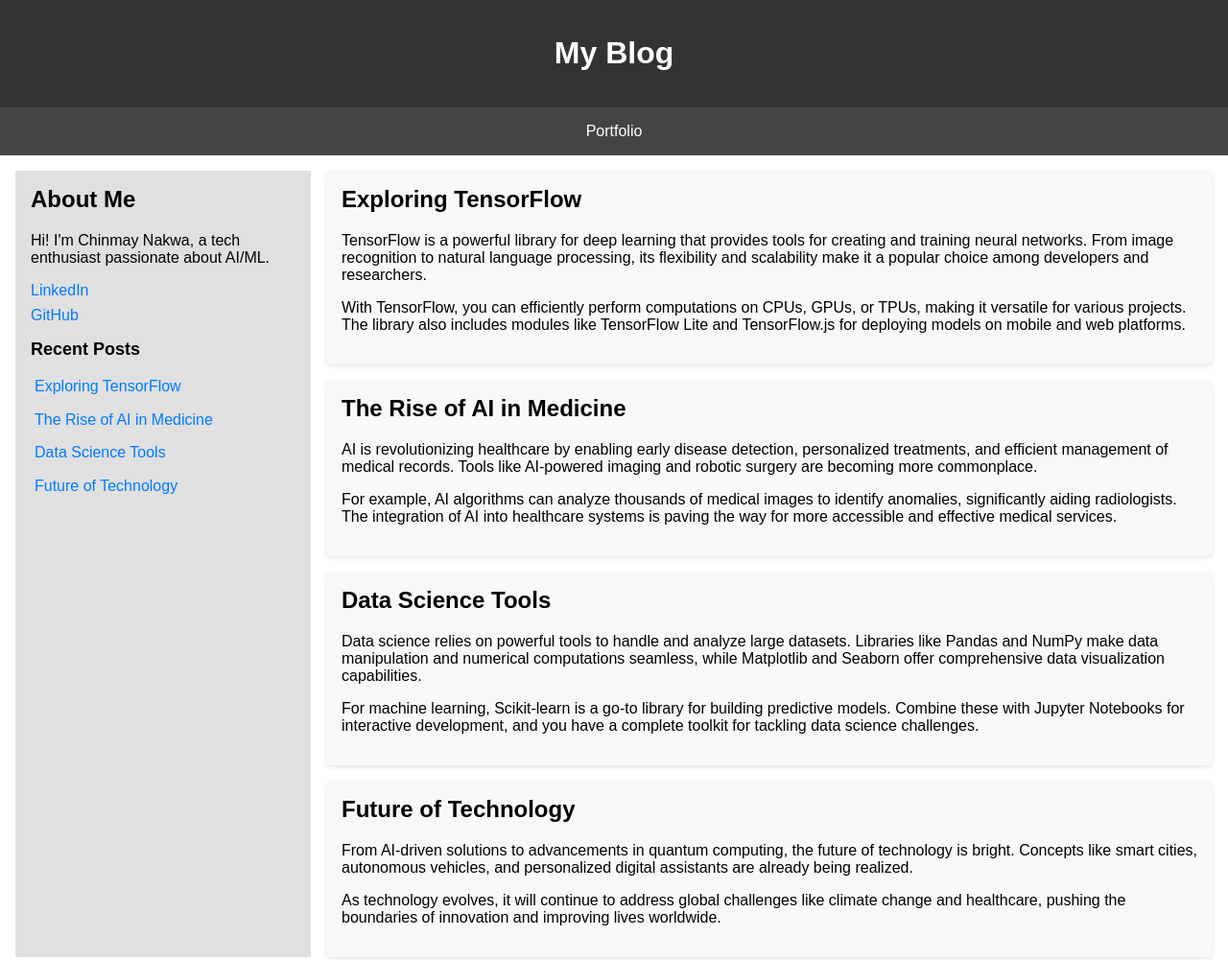
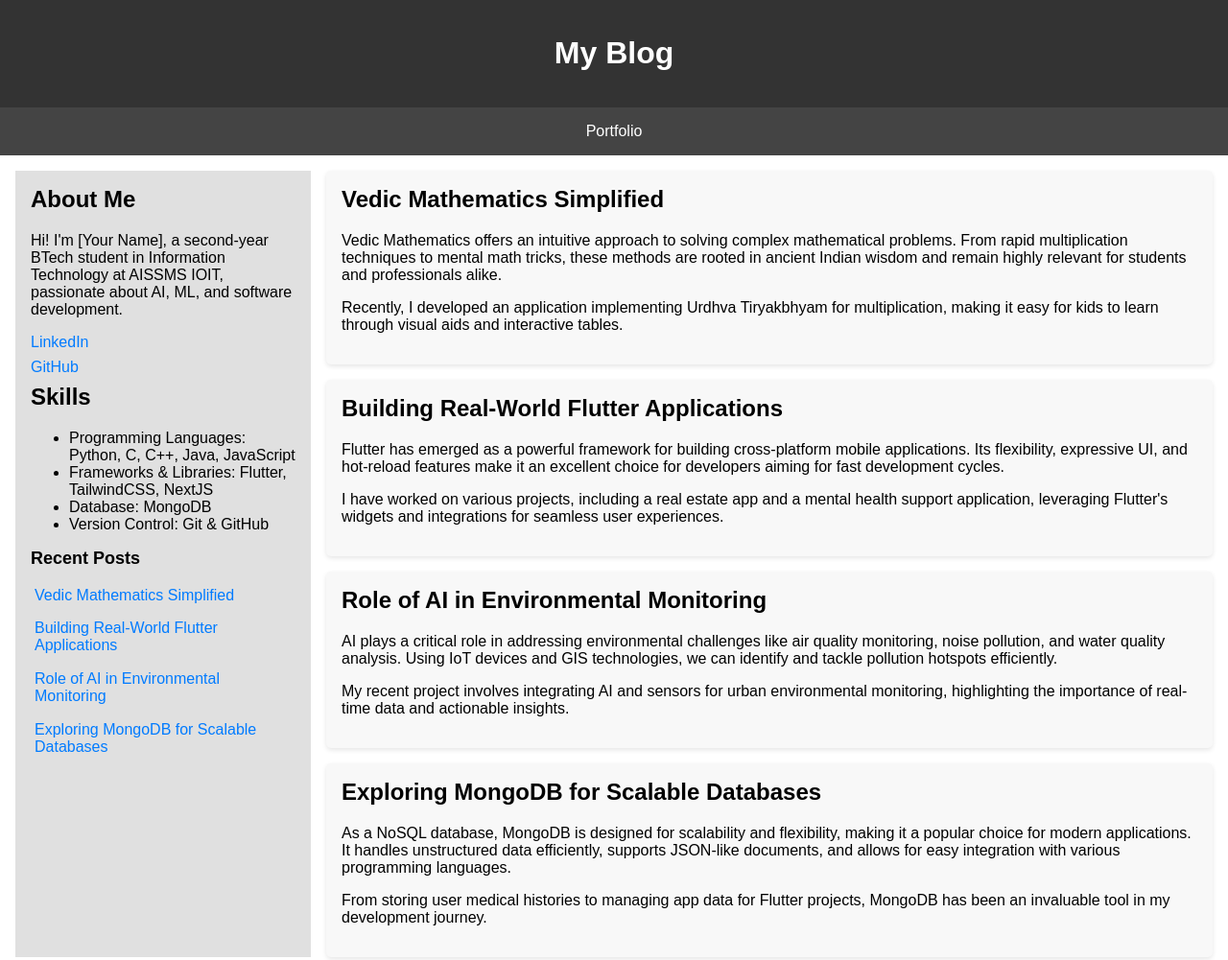
Before and after one commit to HrishikeshWadile/Portfolio_Website_1, a plain HTML site: page Portfolio/blog.html in a window 1280 px wide. Shown: the top 1001 px of the page at 96% size. Drawn offline with Linux system fonts and the light colour scheme.

Commit message:
Update blog.html

```diff
--- a/Portfolio/blog.html
+++ b/Portfolio/blog.html
@@ -135,45 +135,57 @@
     <div class="container">
     <div class="sidebar">
         <h2>About Me</h2>
-            <p>Hi! I'm Chinmay Nakwa, a tech enthusiast passionate about AI/ML.</p>
+        <p>Hi! I'm [Your Name], a second-year BTech student in Information Technology at AISSMS IOIT, passionate about AI, ML, and software development.</p>
         <a href="https://www.linkedin.com/in/chinmay-nakwa-9a0836241" target="_blank"><i class="fab fa-linkedin"></i> LinkedIn</a>
         <a href="https://github.com/ChinmayNakwa" target="_blank"><i class="fab fa-github"></i> GitHub</a>
 
+        <div class="skills">
+            <h2>Skills</h2>
+            <ul>
+                <li>Programming Languages: Python, C, C++, Java, JavaScript</li>
+                <li>Frameworks & Libraries: Flutter, TailwindCSS, NextJS</li>
+                <li>Database: MongoDB</li>
+                <li>Version Control: Git & GitHub</li>
+            </ul>
+        </div>
+
         <div class="recent-posts">
         <h2>Recent Posts</h2>
-                <a href="#blog1">Exploring TensorFlow</a>
-                <a href="#blog2">The Rise of AI in Medicine</a>
-                <a href="#blog3">Data Science Tools</a>
-                <a href="#blog4">Future of Technology</a>
+        <a href="#blog1">Vedic Mathematics Simplified</a>
+        <a href="#blog2">Building Real-World Flutter Applications</a>
+        <a href="#blog3">Role of AI in Environmental Monitoring</a>
+        <a href="#blog4">Exploring MongoDB for Scalable Databases</a>
         </div>
     </div>
 
     <div class="content">
         <div class="blog-post" id="blog1">
-                <h2>Exploring TensorFlow</h2>
-                <p>TensorFlow is a powerful library for deep learning that provides tools for creating and training neural networks. From image recognition to natural language processing, its flexibility and scalability make it a popular choice among developers and researchers.</p>
-                <p>With TensorFlow, you can efficiently perform computations on CPUs, GPUs, or TPUs, making it versatile for various projects. The library also includes modules like TensorFlow Lite and TensorFlow.js for deploying models on mobile and web platforms.</p>
+            <h2>Vedic Mathematics Simplified</h2>
+            <p>Vedic Mathematics offers an intuitive approach to solving complex mathematical problems. From rapid multiplication techniques to mental math tricks, these methods are rooted in ancient Indian wisdom and remain highly relevant for students and professionals alike.</p>
+            <p>Recently, I developed an application implementing Urdhva Tiryakbhyam for multiplication, making it easy for kids to learn through visual aids and interactive tables.</p>
         </div>
 
         <div class="blog-post" id="blog2">
-                <h2>The Rise of AI in Medicine</h2>
-                <p>AI is revolutionizing healthcare by enabling early disease detection, personalized treatments, and efficient management of medical records. Tools like AI-powered imaging and robotic surgery are becoming more commonplace.</p>
-                <p>For example, AI algorithms can analyze thousands of medical images to identify anomalies, significantly aiding radiologists. The integration of AI into healthcare systems is paving the way for more accessible and effective medical services.</p>
+            <h2>Building Real-World Flutter Applications</h2>
+            <p>Flutter has emerged as a powerful framework for building cross-platform mobile applications. Its flexibility, expressive UI, and hot-reload features make it an excellent choice for developers aiming for fast development cycles.</p>
+            <p>I have worked on various projects, including a real estate app and a mental health support application, leveraging Flutter's widgets and integrations for seamless user experiences.</p>
         </div>
 
         <div class="blog-post" id="blog3">
-                <h2>Data Science Tools</h2>
-                <p>Data science relies on powerful tools to handle and analyze large datasets. Libraries like Pandas and NumPy make data manipulation and numerical computations seamless, while Matplotlib and Seaborn offer comprehensive data visualization capabilities.</p>
-                <p>For machine learning, Scikit-learn is a go-to library for building predictive models. Combine these with Jupyter Notebooks for interactive development, and you have a complete toolkit for tackling data science challenges.</p>
+            <h2>Role of AI in Environmental Monitoring</h2>
+            <p>AI plays a critical role in addressing environmental challenges like air quality monitoring, noise pollution, and water quality analysis. Using IoT devices and GIS technologies, we can identify and tackle pollution hotspots efficiently.</p>
+            <p>My recent project involves integrating AI and sensors for urban environmental monitoring, highlighting the importance of real-time data and actionable insights.</p>
         </div>
 
         <div class="blog-post" id="blog4">
-                <h2>Future of Technology</h2>
-                <p>From AI-driven solutions to advancements in quantum computing, the future of technology is bright. Concepts like smart cities, autonomous vehicles, and personalized digital assistants are already being realized.</p>
-                <p>As technology evolves, it will continue to address global challenges like climate change and healthcare, pushing the boundaries of innovation and improving lives worldwide.</p>
+            <h2>Exploring MongoDB for Scalable Databases</h2>
+            <p>As a NoSQL database, MongoDB is designed for scalability and flexibility, making it a popular choice for modern applications. It handles unstructured data efficiently, supports JSON-like documents, and allows for easy integration with various programming languages.</p>
+            <p>From storing user medical histories to managing app data for Flutter projects, MongoDB has been an invaluable tool in my development journey.</p>
         </div>
     </div>
+
 </div>
+
 
     <footer>
         <p>&copy; 2024 My Blog | <a href="#home">Back to Top</a></p>
```
Lines whose indentation alone changed are shown as unchanged.
